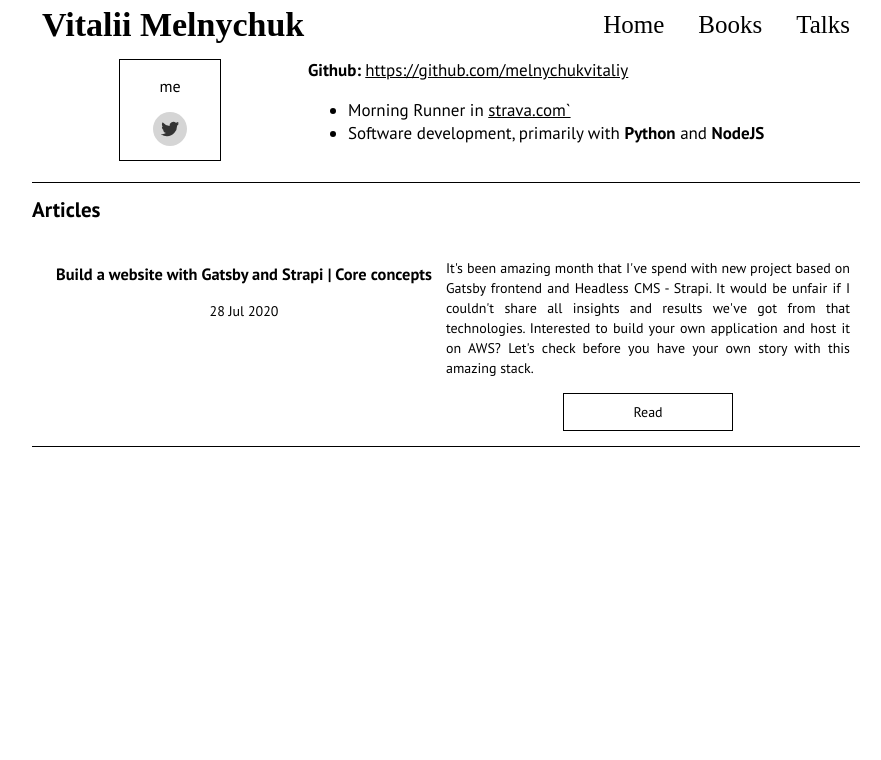
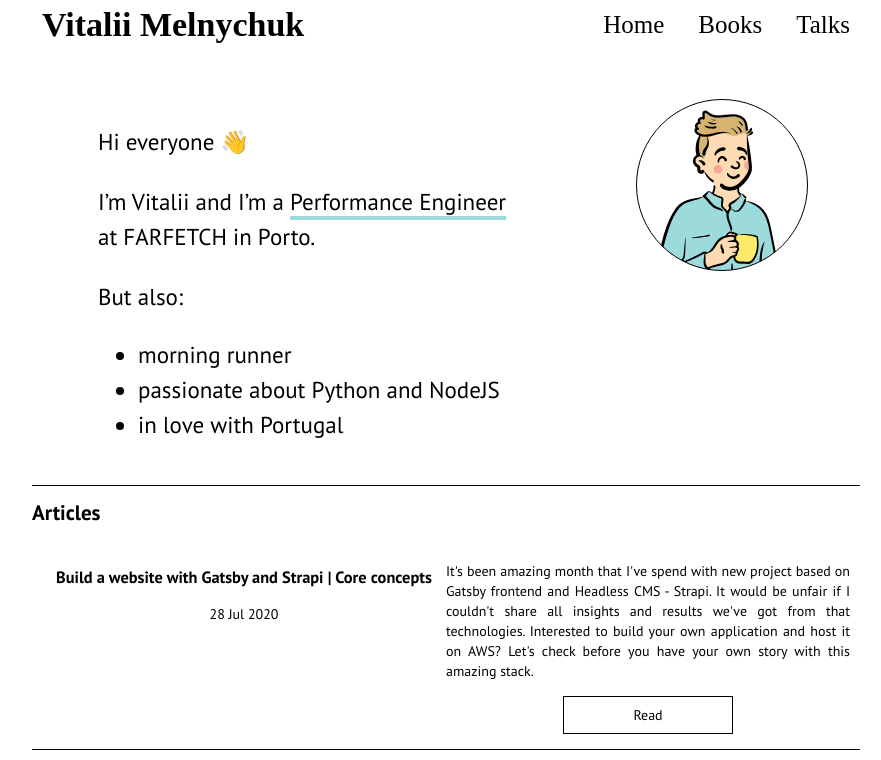
Before and after one commit to vitaliimelnychuk/blog, a Next.js app: page / in a window 1280 px wide. Shown: the top 760 px of the page, without its empty margins (194-1075 px from the left). Built offline with nearby package versions, Linux system fonts and the light colour scheme; a web font is replaced by a local one.

Commit message:
redesign about block

```diff
--- a/components/About.tsx
+++ b/components/About.tsx
@@ -1,62 +1,72 @@
 import { MOBILE_MAX_WITH } from '../utils/media'
-import { twitterProfile } from './config'
-import ExternalLink from './ExternalLink'
 
-const About = () => (
+const About: React.FC = () => (
   <div className="container">
-    <div className="photo">
-      <p>me</p>
-      <a href={`https://twitter.com/${twitterProfile}`} target="blank">
-        <img src="/static/twitter.svg" height="34px" alt="twitter" />
-      </a>
+    <div className="intro">
+      <p>
+        Hi everyone{' '}
+        <span role="img" aria-label="hi">
+          👋
+        </span>
+      </p>
+      <p>
+        I’m Vitalii and I’m a{' '}
+        <span className="underline">Performance Engineer</span> at FARFETCH in
+        Porto.
+      </p>
+      <p>
+        But also:
+        <ul>
+          <li>️morning runner </li>
+          <li>️passionate about Python and NodeJS</li>
+          <li>️in love with Portugal</li>
+        </ul>
+      </p>
     </div>
-    <div className="intro">
-      <div className="contact">
-        <p>
-          <b>Github: </b>
-          <a href="https://github.com/melnychukvitaliy" target="blank">
-            https://github.com/melnychukvitaliy
-          </a>
-        </p>
-        <p> </p>
-      </div>
-      <ul>
-        <li>
-          Morning Runner in{' '}
-          <ExternalLink href="https://strava.com/athletes/29911157">
-            strava.com`
-          </ExternalLink>
-        </li>
-        <li>
-          Software development, primarily with <b>Python</b> and <b>NodeJS</b>
-        </li>
-      </ul>
-    </div>
+    <div className="photo"></div>
+
     <style jsx>{`
       .container {
         display: grid;
-        grid-template-columns: 1fr 2fr;
+        grid-template-columns: 2fr 1fr;
         justify-items: center;
         vertical-align: center;
-        padding-top: 10px;
+        padding-top: 50px;
         padding-bottom: 20px;
         border-bottom: 1px solid #000;
       }
 
-      .container .photo {
-        width: 100px;
-        height: 100px;
+      .photo {
+        background-image: url(/static/me.svg);
+        background-size: 171px;
+        background-repeat: no-repeat;
+        width: 170px;
+        height: 170px;
         border: 1px solid #000;
+        border-radius: 90px;
+        border: 1.6px solid #000;
         vertical-align: center;
         text-align: center;
         font-size: 16px;
       }
 
-      .container .intro {
-        width: 100%;
+      .intro {
+        max-width: 420px;
         text-align: left;
-        font-size: 17px;
-        line-height: 23px;
+        font-size: 23px;
+        line-height: 35px;
+      }
+
+      .intro .underline {
+        text-decoration: underline;
+        text-underline-position: under;
+        text-underline-offset: 1px;
+        text-decoration-color: #9ddadb;
+        text-decoration-thickness: 3.5px;
+      }
+
+      .intro p {
+        margin-top: 25px;
       }
 
       .contact p {
@@ -69,7 +79,7 @@ const About = () => (
           grid-template-columns: 1fr;
           padding-top: 20px;
         }
-        .container .intro .contact {
+        .intro {
           padding-top: 10px;
           text-align: center;
         }
--- a/components/Header.tsx
+++ b/components/Header.tsx
@@ -40,6 +40,10 @@ const Header: React.FC = () => (
         text-decoration: underline;
         text-decoration-color: #9ddadb;
         text-decoration-thickness: 3.5px;
+        text-underline-offset: 1px;
+      }
+      ul {
+        margin-block-start: 0;
       }
     `}</style>
   </div>
```
Also changed, not shown: public/static/me.svg (added).
